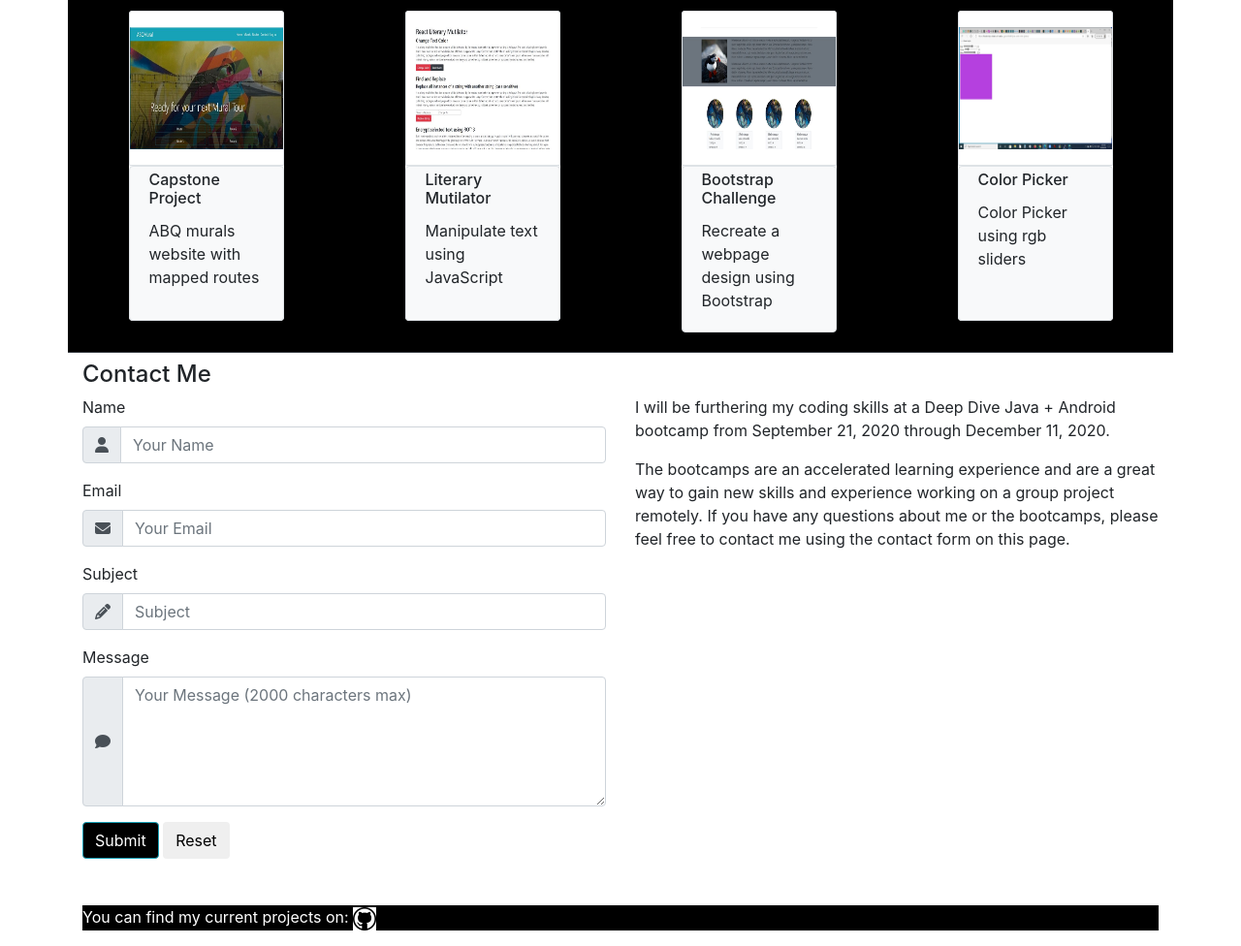
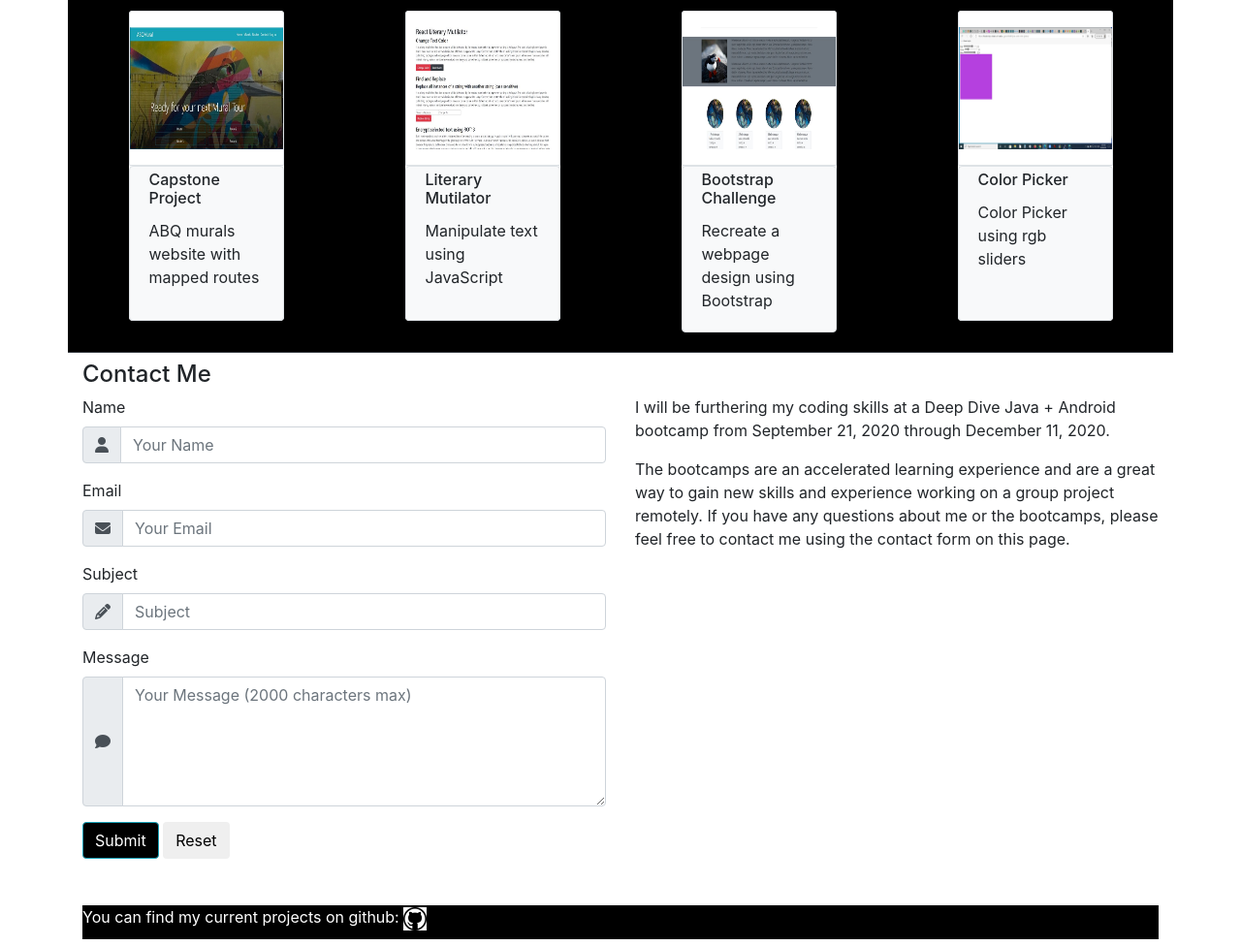
Before and after one commit to John-Jaramillo/my-pwp-john-jaramillo, a plain HTML site: page public_html/index.html in a window 1280 px wide. Shown: the part 936-1912 px from the top of the page at 97% size. Drawn offline with nearby package versions, Linux system fonts and the light colour scheme; some packages are replaced by stand-ins of ours; a script that the page names is missing.

Commit message:
adjusted footer

```diff
--- a/public_html/index.html
+++ b/public_html/index.html
@@ -174,8 +174,8 @@
 </div>
 <p><br></p>
 <div class="container">
-    <footer style="background-color: black">
-        <p style="color: white">You can find my current projects on:
+    <footer style="height: 35px; background-color: black">
+        <p style="color: white">You can find my current projects on github:
 <!--        <img src="./img/linkedin.png" width="24" style="background-color: white" alt="Linked In">-->
             <a href="https://github.com/John-Jaramillo"><img src="./img/github.png" width="24" style="background-color: white" alt="Github"></a>
         </p>
```
